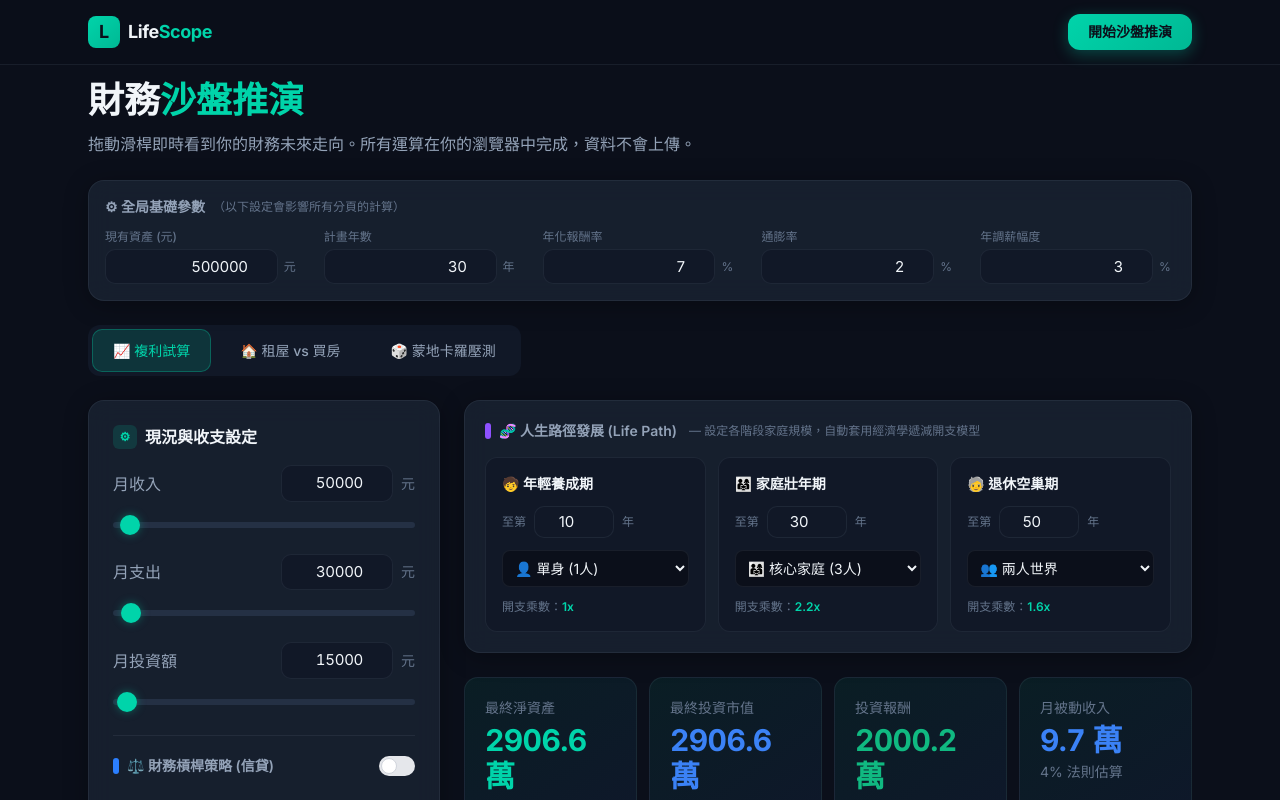
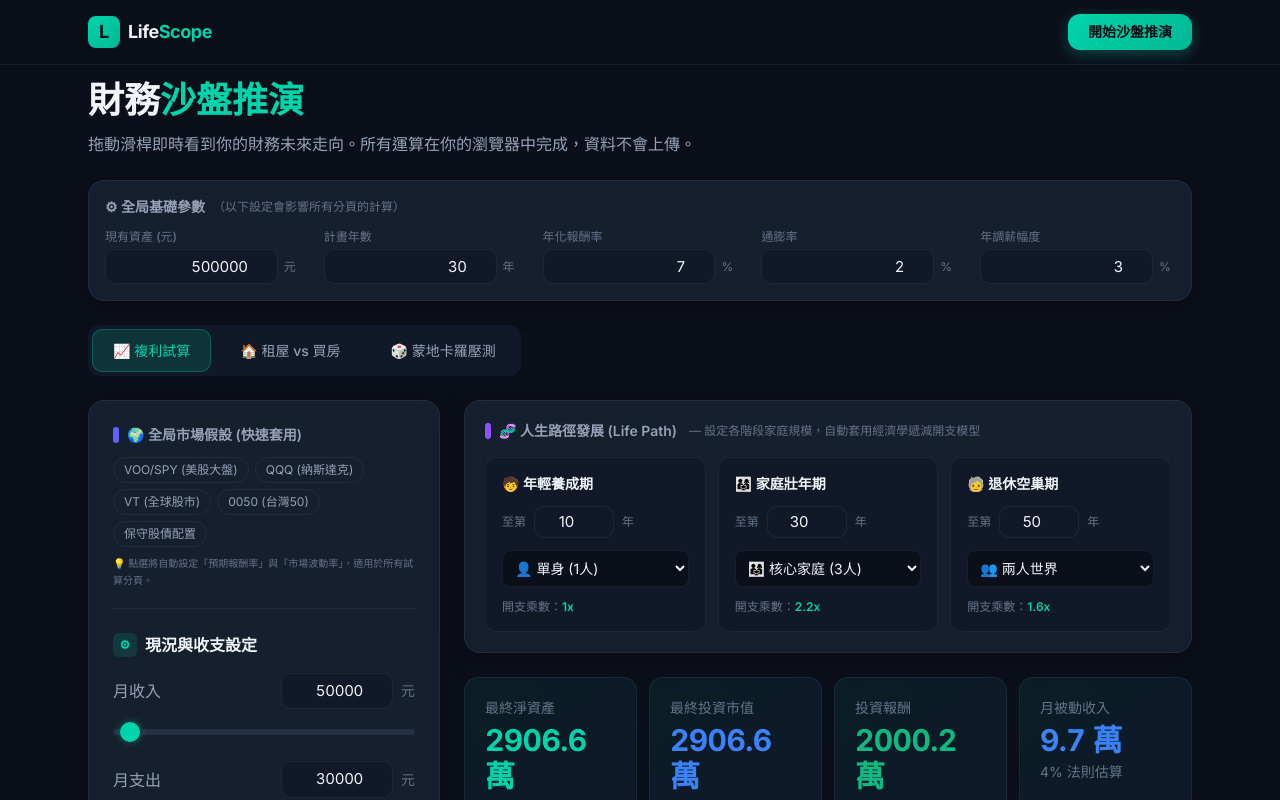
Before and after one commit to a0955329835-code/lifescope, a Next.js app: page /simulator in a window 1280 px wide. Shown: the top 800 px of the page. Built offline with nearby package versions, Linux system fonts and the light colour scheme.

Commit message:
feat(simulator): promote ETF presets to global assumptions for better UX consistency

```diff
--- a/app/simulator/page.tsx
+++ b/app/simulator/page.tsx
@@ -449,6 +449,35 @@ function SimulatorContent() {
             {/* ===== Left Panel: Tab-Specific Controls ===== */}
             <div className="lg:col-span-4">
               <div className="glass-card p-6 sticky top-20">
+                {/* --- 🌍 全局市場假設 (快速套用) --- */}
+                <div className="mb-6 pb-5 border-b" style={{ borderColor: "var(--border-subtle)" }}>
+                  <h3 className="text-sm font-semibold mb-3 flex items-center gap-2" style={{ color: "var(--text-secondary)" }}>
+                    <span className="w-1.5 h-4 rounded-full bg-indigo-500" />
+                    🌍 全局市場假設 (快速套用)
+                  </h3>
+                  <div className="flex flex-wrap gap-1.5">
+                    {ETF_PRESETS.map((preset) => (
+                      <button
+                        key={preset.name}
+                        onClick={() => {
+                          updateBasic("annualReturn", preset.return);
+                          updateMC("volatility", preset.vol);
+                        }}
+                        className="px-2.5 py-1 text-xs rounded-full border transition-all hover:bg-white/5 active:scale-95"
+                        style={{
+                          borderColor: basicParams.annualReturn === preset.return ? "var(--accent-primary)" : "var(--border-subtle)",
+                          background: basicParams.annualReturn === preset.return ? "var(--accent-primary-dim)" : "transparent",
+                          color: basicParams.annualReturn === preset.return ? "var(--accent-primary)" : "var(--text-secondary)"
+                        }}
+                      >
+                        {preset.name}
+                      </button>
+                    ))}
+                  </div>
+                  <p className="text-[10px] mt-2 leading-relaxed" style={{ color: "var(--text-muted)" }}>
+                    💡 點選將自動設定「預期報酬率」與「市場波動率」，適用於所有試算分頁。
+                  </p>
+                </div>
 
                 {/* --- 複利試算 --- */}
                 {activeTab === "basic" && (
@@ -571,19 +600,6 @@ function SimulatorContent() {
                         <span className="w-1.5 h-4 rounded-full bg-orange-500" />
                         📈 市場風險與標的預設
                       </h3>
-                      <p className="text-xs mb-3 font-medium" style={{ color: "var(--text-muted)" }}>快速套用 ETF 歷史數據</p>
-                      <div className="flex flex-wrap gap-1.5 mb-5">
-                        {ETF_PRESETS.map((preset) => (
-                          <button
-                            key={preset.name}
-                            onClick={() => { updateBasic("annualReturn", preset.return); updateMC("volatility", preset.vol); }}
-                            className="px-2.5 py-1 text-xs rounded-full border transition-colors hover:bg-white/5"
-                            style={{ borderColor: "var(--border-subtle)", color: "var(--text-secondary)" }}
-                          >
-                            {preset.name}
-                          </button>
-                        ))}
-                      </div>
                       <SliderInput id="annualReturn" label="預期年化報酬率 (均值)" value={basicParams.annualReturn} onChange={(v) => updateBasic("annualReturn", v)} min={0} max={30} step={0.5} unit="%" hint="蒙地卡羅會以此均值為中心進行隨機震盪。" />
                       <SliderInput id="volatility" label="預估波動率 (市場風險)" value={mcParams.volatility} onChange={(v) => updateMC("volatility", v)} min={0} max={40} step={1} unit="%" hint="大盤歷史波動約 15%。含公債配置可降至 5~10%。" />
                       <SliderInput id="investmentYears" label="預計模擬年限" value={basicParams.investmentYears} onChange={(v) => updateBasic("investmentYears", v)} min={1} max={50} step={1} unit="年" />
```
